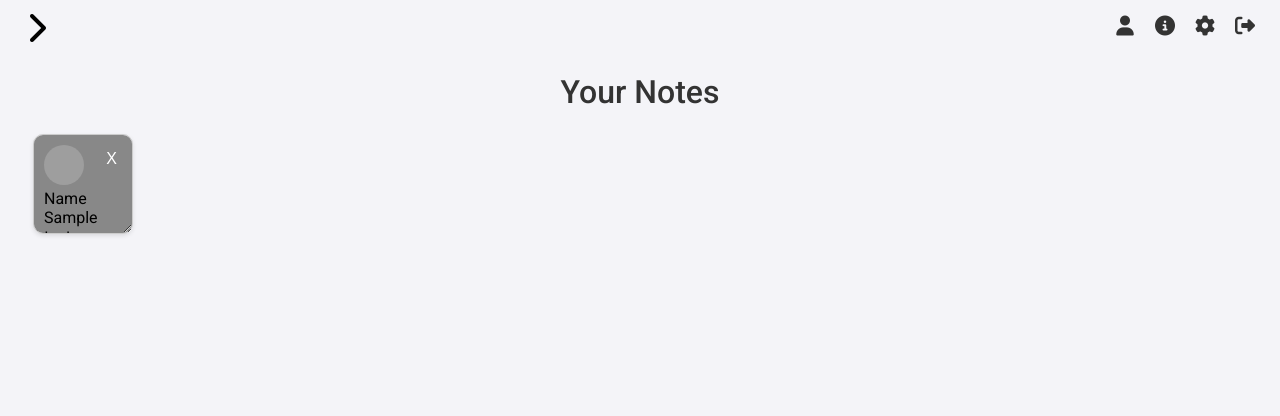
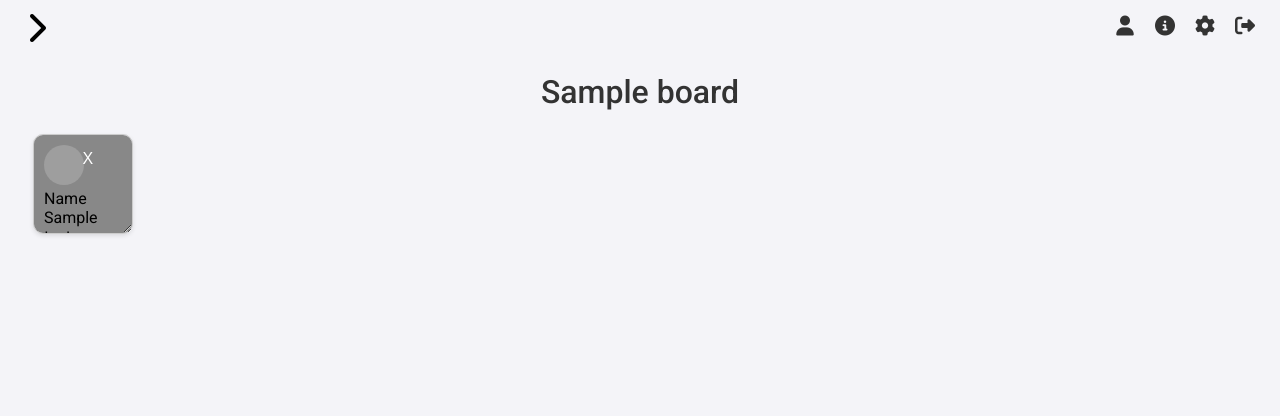
Before and after one commit to DJRyLau/CITS3403-Project, a Flask app: page /notes in a window 1280 px wide. Shown: the top 416 px of the page. Run offline with Flask 3, Linux system fonts and the light colour scheme; a user stored in the database is signed in; tables that the repository leaves empty hold one stand-in row (values such as "Sample post"); grey boxes are pictures that could not be loaded.

Commit message:
Implement full functionality of sharing boards, updating database dynamically to allow all users who have access to a board to see all notes on that board, ability to create new boards and switch between boards with unique notes for each view, dynamic renaming on page based on board name, form submission for creating boards and granting permission via email

```diff
--- a/app/Static/css/notes.css
+++ b/app/Static/css/notes.css
@@ -1015,3 +1015,68 @@
     background-size: cover;
   }
 }
+
+
+
+.sidebar-title {
+
+    margin-bottom: 20px;
+    color: #333;
+    text-align: center;
+}
+
+form {
+    display: flex;
+    flex-direction: column;
+    align-items: center;
+    width: 80%;
+    margin: auto;
+}
+
+
+.grant-access-form {
+    margin-bottom: 10px;
+}
+
+#grant-access-form .form-group,
+#create-board-form .form-group {
+    width: 100%;
+    margin-bottom: 10px;
+    padding: 0 5px;
+}
+
+#grant-access-form input[type="text"],
+#create-board-form input[type="text"] {
+    width: 100%;
+    padding: 10px;
+    border: 1px solid #ccc;
+    border-radius: 4px;
+    box-sizing: border-box;
+}
+
+.grant-access-button,
+.create-board-button {
+    width: 100%;
+    padding: 10px;
+    background-color: #c300ffb4;
+    color: #fff;
+    border: none;
+    border-radius: 4px;
+    cursor: pointer;
+    transition: background-color 0.3s ease;
+}
+
+.grant-access-button:hover,
+.create-board-button:hover {
+    background-color: #9800b3;
+}
+
+.grant-access-form h3,
+.create-board-form h3 {
+    text-align: center;
+    color: #333;
+}
+
+.create-board-form {
+    margin-top: 10px;
+}
--- a/app/Static/js/notes.js
+++ b/app/Static/js/notes.js
@@ -394,3 +394,205 @@
     .then((data) => console.log("Update successful", data))
     .catch((error) => console.error("Error updating note:", error));
 }
+function createNoteElement(note) {
+  const noteElement = document.createElement("div");
+  noteElement.classList.add("sticky-note");
+  noteElement.style.backgroundColor = note.color;
+  noteElement.style.left = `${note.position_x}px`;
+  noteElement.style.top = `${note.position_y}px`;
+  noteElement.style.width = `${note.width}px`;
+  noteElement.style.height = `${note.height}px`;
+  noteElement.dataset.id = note.id;
+
+  const noteHeader = document.createElement("div");
+  noteHeader.classList.add("sticky-note-header");
+
+  const profileImage = document.createElement("img");
+  profileImage.src = "user-photo.jpg"; // Update this with actual profile image if available
+  profileImage.alt = "Profile Photo";
+  noteHeader.appendChild(profileImage);
+
+  const nameSpan = document.createElement("span");
+  nameSpan.textContent = "Name"; // Replace with actual name
+  noteHeader.appendChild(nameSpan);
+
+  const deleteForm = document.createElement("form");
+  deleteForm.classList.add("delete-note-form");
+  deleteForm.action = `/notes/delete/${note.id}`;
+  deleteForm.method = "POST";
+
+  const csrfInput = document.createElement("input");
+  csrfInput.type = "hidden";
+  csrfInput.name = "csrf_token";
+  csrfInput.value = document.querySelector('meta[name="csrf-token"]').content;
+  deleteForm.appendChild(csrfInput);
+
+  const deleteButton = document.createElement("button");
+  deleteButton.type = "submit";
+  deleteButton.classList.add("delete-note-button");
+  deleteButton.textContent = "X";
+  deleteForm.appendChild(deleteButton);
+
+  noteHeader.appendChild(deleteForm);
+  noteElement.appendChild(noteHeader);
+
+  const noteContent = document.createElement("div");
+  noteContent.classList.add("sticky-note-content");
+  noteContent.textContent = note.content;
+  noteElement.appendChild(noteContent);
+
+  const noteFooter = document.createElement("div");
+  noteFooter.classList.add("note-footer");
+  noteFooter.textContent = new Date(note.created_at).toLocaleString();
+  noteElement.appendChild(noteFooter);
+
+  return noteElement;
+}
+
+function fetchNotesForBoard(boardId) {
+  console.log("Fetching notes for board ID:", boardId); // Debug
+
+  fetch(`/notes/get_by_board/${boardId}`)
+    .then((response) => response.json())
+    .then((notes) => {
+      const boardElement = document.getElementById("board");
+      boardElement.innerHTML = ""; // Clear existing notes
+      console.log("Fetched notes:", notes); // Debug
+      notes.forEach((note) => {
+        const noteElement = createNoteElement(note);
+        boardElement.appendChild(noteElement);
+      });
+    })
+    .catch((error) => console.error("Error loading notes:", error));
+}
+
+
+function switchBoard(boardId) {
+  console.log("Attempting to switch to board:", boardId); // Debug
+
+  fetch(`/boards/switch/${boardId}`, {
+    method: "POST",
+    headers: {
+      "X-CSRF-Token": document.querySelector('meta[name="csrf-token"]').content,
+    },
+  })
+    .then((response) => response.json())
+    .then((data) => {
+      if (data.success) {
+        console.log("Switched to board:", boardId); // Debug
+        fetchNotesForBoard(boardId);
+        window.location.reload();
+
+      } else {
+        console.error("Failed to switch board:", data.message);
+      }
+    })
+    .catch((error) => console.error("Error switching board:", error));
+}
+
+
+document
+  .getElementById("create-board-form")
+  .addEventListener("submit", function (event) {
+    event.preventDefault();
+    const title = document.getElementById("new-board-title").value;
+    if (!title) {
+      alert("Please provide a title for the board.");
+      return;
+    }
+    fetch("/create_board", {
+      method: "POST",
+      headers: {
+        "Content-Type": "application/x-www-form-urlencoded",
+        "X-CSRF-Token": document.querySelector('meta[name="csrf-token"]')
+          .content,
+      },
+      body: `title=${encodeURIComponent(title)}`,
+    })
+      .then((response) => response.json())
+      .then((data) => {
+        if (data.success) {
+          updateBoardList();
+          alert("Board created successfully!");
+          switchBoard(data.board_id);
+        } else {
+          alert(`Failed to create board: ${data.message}`);
+        }
+      })
+      .catch((error) => console.error("Error creating board:", error));
+  });
+
+function updateBoardList() {
+  fetch("/boards/list")
+    .then((response) => response.json())
+    .then((data) => {
+      const boardsContainer = document.getElementById("boards-container");
+      boardsContainer.innerHTML = "";
+      data.forEach((board) => {
+        const boardLink = document.createElement("a");
+        boardLink.className = "navbar-board";
+        boardLink.textContent = board.title;
+        boardLink.href = "#";
+        boardLink.onclick = () => switchBoard(board.id);
+        boardsContainer.appendChild(boardLink);
+      });
+    })
+    .catch((error) => console.error("Error fetching boards:", error));
+}
+
+
+document
+  .getElementById("grant-access-form")
+  .addEventListener("submit", function (event) {
+    event.preventDefault();
+    const userEmail = document.getElementById("user-to-grant").value;
+    const boardId = document.body.getAttribute("board-id");
+
+    console.log("Grant Access - Board ID:", boardId); // Debug
+    console.log("Grant Access - Email:", userEmail); // Debug
+
+    fetch("/boards/share", {
+      method: "POST",
+      headers: {
+        "Content-Type": "application/x-www-form-urlencoded",
+        "X-CSRF-Token": document.querySelector('meta[name="csrf-token"]')
+          .content,
+      },
+      body: `email=${encodeURIComponent(
+        userEmail
+      )}&board_id=${encodeURIComponent(boardId)}`,
+    })
+      .then((response) => response.json())
+      .then((data) => {
+        if (data.success) {
+          alert("Access granted successfully!");
+        } else {
+          alert(`Failed to grant access: ${data.message}`);
+        }
+      })
+      .catch((error) => console.error("Error granting access:", error));
+  });
+
+
+function grantAccess(username) {
+  const boardId = document.body.getAttribute("board-id");
+  const url = `/boards/share`;
+
+  fetch(url, {
+    method: "POST",
+    headers: {
+      "Content-Type": "application/x-www-form-urlencoded",
+      "X-CSRF-Token": document.querySelector('meta[name="csrf-token"]').content,
+    },
+    body: `email=${encodeURIComponent(userEmail)}&boardId=${boardId}`,
+  })
+    .then((response) => response.json())
+    .then((data) => {
+      if (data.success) {
+        console.log("Access granted to user:", username);
+      } else {
+        console.error("Failed to grant access:", data.message);
+      }
+    })
+    .catch((error) => console.error("Error granting access:", error));
+}
--- a/app/Templates/notes.html
+++ b/app/Templates/notes.html
@@ -19,7 +19,7 @@
       href="{{ url_for('static', filename='css/notes.css') }}"
     />
   </head>
-  <body>
+  <body board-id="{{ session.get('active_board_id', 'none') }}">
     <div class="overlay"></div>
     <!-- OPTIONS NAVBAR -->
     <nav class="navbar">
@@ -45,17 +45,41 @@
     <button class="close-sidebar" id="close-sidebar">&times;</button>
     <div class="draggable-bar" id="draggable-bar"></div>
     <div class="sidebar-title">Boards</div>
+<div class="grant-access-form">
+    <form id="grant-access-form">
+        <h3>Grant Access</h3>
+        <div class="form-group">
+            <input type="text" id="user-to-grant" placeholder="Enter user email" required>
+        </div>
+        <div class="form-group">
+            <button type="submit" class="grant-access-button">Grant Access</button>
+        </div>
+    </form>
+</div>
+
+<div class="create-board-form">
+    <form id="create-board-form">
+        <h3>Create Board</h3>
+        <div class="form-group">
+            <input type="text" id="new-board-title" placeholder="Enter board title" required>
+        </div>
+        <div class="form-group">
+            <button type="submit" class="create-board-button">Create Board</button>
+        </div>
+    </form>
+</div>
+
+
     <div class="boards-container" id="boards-container">
-        <a class="navbar-board" href="#">Lorem ipsum dolor sit amet</a>
-        <a class="navbar-board" href="#">Lorem ipsum dolor sit amet</a>
-        <a class="navbar-board" href="#">Lorem ipsum dolor sit amet</a>
-        <a class="navbar-board" href="#">Board4</a>
+        {% for board in boards %}
+        <a class="navbar-board" href="#" onclick="switchBoard({{ board.id }})">{{ board.title }}</a>
+        {% endfor %}
     </div>
 </div>
 
     <!-- BOARD -->
     <main>
-      <h1>Your Notes</h1>
+      <h1>{{ current_board_title }}</h1>
       <section id="board" class="board">
           {% for note in notes %}
           <div class="sticky-note" id="note1" style="background-color: {{ note.color }};left: {{ note.position_x }}px; top: {{ note.position_y }}px; width: {{ note.width }}px; height: {{ note.height }}px;"data-id="{{ note.id }}">
--- a/app/models.py
+++ b/app/models.py
@@ -31,6 +31,5 @@
 class Board(db.Model):
     id = db.Column(db.Integer, primary_key=True)
     title = db.Column(db.String(100), nullable=False)
-    public = db.Column(db.Boolean, default=False)
     owner_id = db.Column(db.Integer, db.ForeignKey('user.id'), nullable=False)
     notes = db.relationship('Note', backref='board', lazy=True)
--- a/app/routes.py
+++ b/app/routes.py
@@ -53,14 +53,27 @@
 @login_required
 def notes():
     form = NoteForm()
+    board_id = session.get('active_board_id')
+    print(f"Current active board ID: {board_id}")  # Debug statement
+
+    owned_boards = Board.query.filter_by(owner_id=current_user.id)
+    granted_access_boards = Board.query.join(Access).filter(Access.user_id == current_user.id)
+    boards = owned_boards.union(granted_access_boards).all()
+    current_board = Board.query.get(board_id) if board_id else None
+    current_board_title = current_board.title if current_board else "Your Notes"
+
     if request.method == 'POST' and form.validate_on_submit():
-        new_note = Note(content=form.content.data, user_id=current_user.id)
-        db.session.add(new_note)
-        db.session.commit()
-        flash('Note added successfully!', 'alert-success')
-        return redirect(url_for('app.notes'))
-    notes = Note.query.filter_by(user_id=current_user.id).all()
-    return render_template('notes.html', notes=notes, form=form)
+        if board_id:
+            new_note = Note(content=form.content.data, user_id=current_user.id, board_id=board_id)
+            db.session.add(new_note)
+            db.session.commit()
+            flash('Note added successfully!', 'alert-success')
+        else:
+            flash('No board selected.', 'error')
+
+    notes = Note.query.filter_by(board_id=board_id).all() if board_id else []
+    return render_template('notes.html', notes=notes, form=form, boards=boards, current_board_title=current_board_title)
+
 
 def process_login(form):
     user = User.query.filter_by(email=form.email.data).first()
@@ -122,7 +135,6 @@
 
     return redirect(url_for('app.notes'))
 
-
 @app.route('/notes')
 @login_required
 def get_notes():
@@ -147,11 +159,13 @@
     note = Note.query.get(note_id)
     if note is None:
         return jsonify({"error": "Note not found"}), 404
-    if note.user_id != current_user.id:
+
+    board = Board.query.get(note.board_id)
+    access = Access.query.filter_by(user_id=current_user.id, board_id=note.board_id).first()
+    if board.owner_id != current_user.id and (access is None or not access.can_edit):
         return jsonify({"error": "Unauthorized"}), 403
 
     data = request.get_json()
-    print("Received update data:", data)
     note.position_x = data.get('position_x', note.position_x)
     note.position_y = data.get('position_y', note.position_y)
     note.width = data.get('width', note.width)
@@ -159,74 +173,132 @@
     db.session.commit()
     return jsonify({"message": "Note updated successfully"}), 200
 
-
-@app.route('/boards/list')
+@app.route('/boards/list', methods=['GET'])
 @login_required
 def list_boards():
     boards = Board.query.filter_by(owner_id=current_user.id).all()
-    return render_template('list_boards.html', boards=boards)
+    return render_template('notes.html', boards=boards)
 
 @app.route('/boards/switch/<int:board_id>', methods=['POST'])
 @login_required
 def switch_board(board_id):
     board = Board.query.get_or_404(board_id)
-    if board.owner_id != current_user.id:
-        flash('No Access', 'error')
-        return redirect(url_for('list_boards'))
+    access = Access.query.filter_by(user_id=current_user.id, board_id=board_id).first()
+
+    if board.owner_id != current_user.id and not access:
+        return jsonify({'success': False, 'message': 'No Access'}), 403
+
     session['active_board_id'] = board_id
-    flash('Board switched successfully', 'success')
-    return redirect(url_for('app.notes'))
-
-
+    print(f"Switched to board ID: {session['active_board_id']}")  # Debug
+    return jsonify({'success': True, 'board_id': board_id})
 
 @app.route('/boards/share', methods=['POST'])
 @login_required
 def share_board():
-    board_id = request.form.get('board_id')
-    username = request.form.get('username')
-    user = User.query.filter_by(username=username).first()
-    if not user:
-        flash('User not found', 'error')
-        return redirect(url_for('board_details', board_id=board_id))
+    try:
+        board_id = request.form.get('board_id')
+        email = request.form.get('email')
 
-    board = Board.query.get_or_404(board_id)
-    if board.owner_id != current_user.id:
-        flash('No Access', 'error')
-        return redirect(url_for('board_details', board_id=board_id))
+        print(f"Debug: Board ID = {board_id}, Email = {email}")  # Debug
 
-    access = Access.query.filter_by(user_id=user.id, board_id=board_id).first()
-    if access:
-        db.session.delete(access)
-        flash('Access revoked', 'success')
-    else:
-        new_access = Access(user_id=user.id, board_id=board_id, can_edit=True)
-        db.session.add(new_access)
-        flash('Access granted', 'success')
-    db.session.commit()
-    return redirect(url_for('board_details', board_id=board_id))
+        user = User.query.filter_by(email=email).first()
+        if not user:
+            print("Debug: No user found with that email.")  # Debug
+            return jsonify({'success': False, 'message': 'User not found'}), 404
 
+        board = Board.query.get(board_id)
+        if not board:
+            print("Debug: No board found with that ID.")  # Debug
+            return jsonify({'success': False, 'message': 'Board not found'}), 404
 
-@app.route('/boards/details/<int:board_id>')
+        if board.owner_id != current_user.id:
+            print("Debug: Current user does not own the board.")  # Debug
+            return jsonify({'success': False, 'message': 'No access to this board'}), 403
+
+        access = Access.query.filter_by(user_id=user.id, board_id=board_id).first()
+        if access:
+            db.session.delete(access)
+            db.session.commit()
+            print("Debug: Access revoked.")  # Debug
+            return jsonify({'success': True, 'message': 'Access revoked'}), 200
+        else:
+            new_access = Access(user_id=user.id, board_id=board_id, can_edit=True)
+            db.session.add(new_access)
+            db.session.commit()
+            print("Debug: Access granted.")  # Debug
+            return jsonify({'success': True, 'message': 'Access granted'}), 200
+
+    except Exception as e:
+        print(f"Error: {str(e)}")  # Exception output
+        return jsonify({'success': False, 'message': 'Internal Server Error', 'error': str(e)}), 500
+
+@app.route('/boards/details/<int:board_id>', methods=['GET'])
 @login_required
 def board_details(board_id):
     board = Board.query.get_or_404(board_id)
-    if board.owner_id != current_user.id:
-        flash('No Access', 'error')
-        return redirect(url_for('list_boards'))
-    return render_template('board_details.html', board=board)
+    access = Access.query.filter_by(user_id=current_user.id, board_id=board_id).first()
+
+    if board.owner_id != current_user.id and not access:
+        return jsonify({"error": "Unauthorized"}), 403
+
+    return jsonify({'id': board.id, 'title': board.title})
 
 @app.route('/create_board', methods=['POST'])
 @login_required
 def create_board():
-    title = request.form.get('title', 'New Board')
-    new_board = Board(title=title, owner_id=current_user.id)
-    db.session.add(new_board)
-    db.session.commit()
-    flash('Board created successfully!', 'success')
-    return redirect(url_for('app.list_boards'))
+    title = request.form.get('title', 'New Board').strip()
+    if not title:
+        return jsonify({'success': False, 'message': 'Board title is required'}), 400
+
+    try:
+        new_board = Board(title=title, owner_id=current_user.id)
+        db.session.add(new_board)
+        db.session.commit()
+        return jsonify({'success': True, 'board_id': new_board.id, 'title': new_board.title}), 201
+    except Exception as e:
+        db.session.rollback()
+        print("Error creating board:", str(e))
+        return jsonify({'success': False, 'message': 'Failed to create the board', 'error': str(e)}), 500
+
+@app.route('/notes/get_by_board/<int:board_id>', methods=['GET'])
+@login_required
+def get_notes_by_board(board_id):
+    board = Board.query.get(board_id)
+    access = Access.query.filter_by(user_id=current_user.id, board_id=board_id).first()
+
+    if board.owner_id != current_user.id and not access:
+        return jsonify({"error": "Unauthorized"}), 403
+
+    notes = Note.query.filter_by(board_id=board_id).all()
+    notes_data = [{'id': note.id, 'content': note.content, 'color': note.color,
+                   'position_x': note.position_x, 'position_y': note.position_y,
+                   'width': note.width, 'height': note.height} for note in notes]
+    return jsonify(notes_data)
 
 @app.route('/debug/notes')
 def debug_notes():
     notes = Note.query.all()  # Gets all notes
     notes_data = [{'id': note.id, 'content': note.content, 'board_id': note.board_id} for note in notes]
     return jsonify(notes_data)
+@app.route('/debug/boards')
+def debug_boards():
+    boards = Board.query.all()  # Gets all boards
+    boards_data = [{'id': board.id, 'title': board.title, 'owner_id': board.owner_id} for board in boards]
+    return jsonify(boards_data)
+
+@app.route('/debug/user_boards')
+@login_required
+def debug_user_boards():
+    users_data = []
+    users = User.query.all()
+    for user in users:
+        accessed_boards = Board.query.join(Access, Access.board_id == Board.id).filter(Access.user_id == user.id).all()
+        accessed_boards = [{'board_id': board.id, 'title': board.title, 'type': 'access_granted'} for board in accessed_boards]
+
+        users_data.append({
+            'user_id': user.id,
+            'username': user.email,
+            'boards': accessed_boards  # Only show boards where access has been granted
+        })
+
+    return jsonify(users_data)
```
Lines whose indentation alone changed are shown as unchanged.
